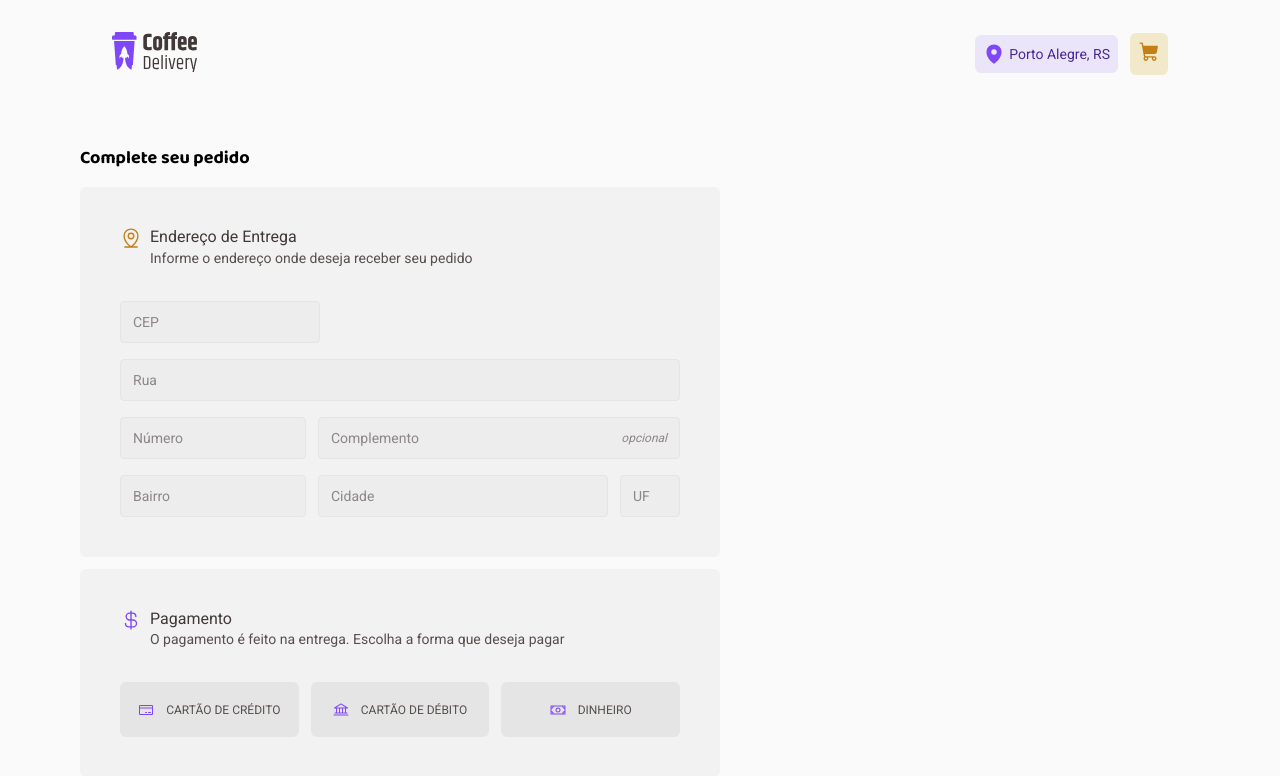
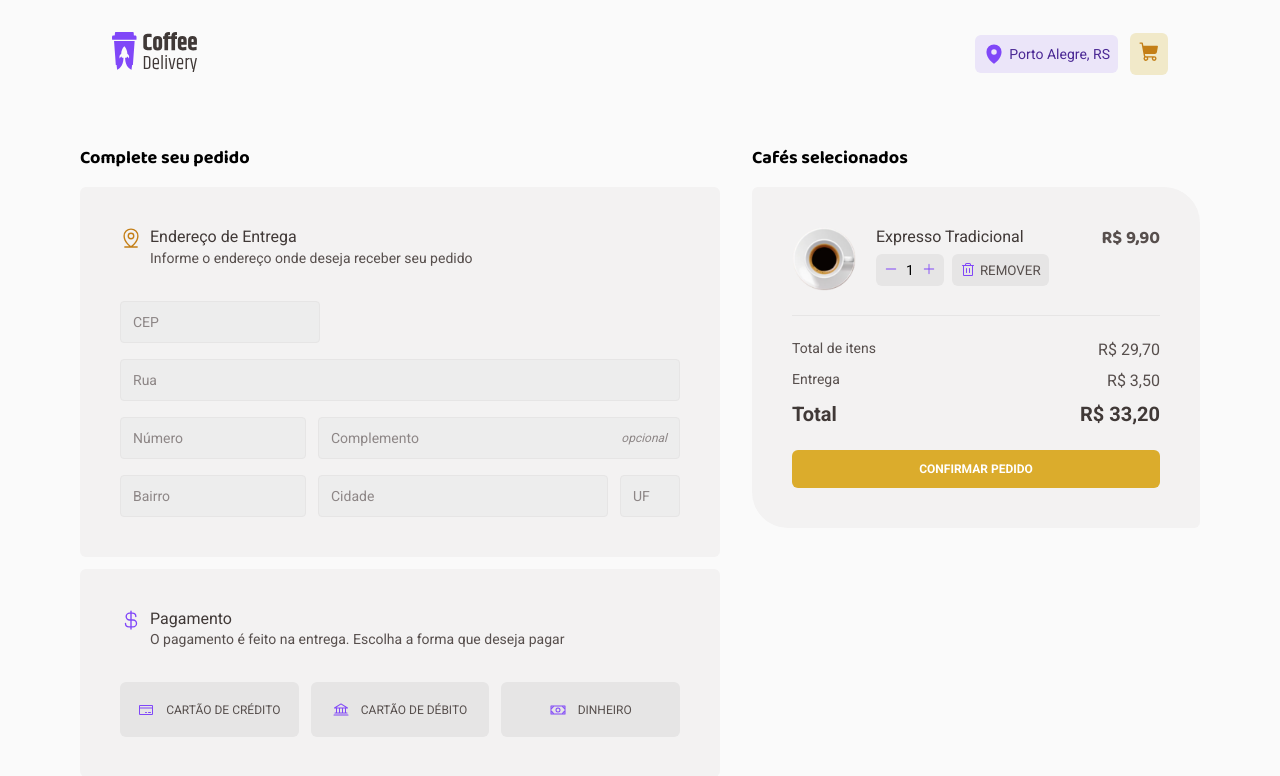
Before and after one commit to brunomat480/coffee-delivery, a React (Vite) app: page /checkout in a window 1280 px wide. Shown: the top 776 px of the page. Built offline with nearby package versions, Linux system fonts and the light colour scheme.

Commit message:
feat: form structure completed

```diff
--- a/src/pages/Checkout/index.tsx
+++ b/src/pages/Checkout/index.tsx
@@ -1,7 +1,10 @@
-import { Bank, CreditCard, CurrencyDollar, MapPinLine, Money } from '@phosphor-icons/react';
-import { CheckoutContainer, Form, FormContainer, FormGroup, FormPaymentContiner, FormPaymentGroup, PaymentButton } from './styles';
+import { Bank, CreditCard, CurrencyDollar, MapPinLine, Minus, Money, Plus, Trash } from '@phosphor-icons/react';
+import { ButtonContainer, ButtonRemover, Cart, CartContainer, CheckoutContainer, Form, FormContainer, FormGroup, FormPaymentContiner, FormPaymentGroup, InputGroup, PaymentButton, PricesGroup, Product, QuantityProducts } from './styles';
 import { useTheme } from 'styled-components';
 import { useState } from 'react';
+import { useForm } from 'react-hook-form';
+
+import coffee from '/cafes/traditional-express.svg';
 
 const paymentOptions = [
   {
@@ -23,18 +26,18 @@ export function Checkout() {
 
   const [formPayment, setFormPayment] = useState('');
 
+  const { register } = useForm();
+
   function handleSelectingPaymentMethod(payment: string) {
     setFormPayment(payment);
   }
 
-  console.log(formPayment);
-
   return (
     <CheckoutContainer>
-      <h2>Complete seu pedido</h2>
-
       <FormGroup>
         <FormContainer>
+          <h2>Complete seu pedido</h2>
+          <Form>
             <header>
               <MapPinLine color={colors['yellow-dark']} size={22} />
               <div>
@@ -43,25 +46,50 @@ export function Checkout() {
               </div>
             </header>
 
-          <Form>
-            <input type="text" placeholder="CEP" />
-            <input type="text" placeholder="Rua" />
+            <InputGroup>
+              <input
+                placeholder="CEP"
+                {...register('cep')}
+              />
+              <input
+                placeholder="Rua"
+                {...register('road')}
+              />
               <div>
-              <input type="text" placeholder="Número" />
+                <input
+                  type="number"
+                  placeholder="Número"
+                  {...register('number', { valueAsNumber: true })}
+                />
                 <div className="input">
-                <input type="text" placeholder="Complemento" />
+                  <input
+                    placeholder="Complemento"
+                    {...register('complement')}
+                  />
                   <small>opcional</small>
                 </div>
               </div>
               <div className="location">
                 <div>
-                <input type="text" placeholder="Bairro" />
-                <input type="text" placeholder="Cidade" />
+                  <input
+                    placeholder="Bairro"
+                    {...register('neighborhood')}
+                  />
+                  <input
+                    placeholder="Cidade"
+                    {...register('city')}
+                  />
                 </div>
-              <input type="text" placeholder="UF" maxLength={2} />
+                <input
+                  placeholder="UF"
+                  minLength={2}
+                  maxLength={2}
+                  {...register('fu')}
+                />
               </div>
+            </InputGroup>
+
           </Form>
-        </FormContainer>
 
           <FormPaymentContiner>
             <header>
@@ -86,7 +114,64 @@ export function Checkout() {
               ))}
             </FormPaymentGroup>
           </FormPaymentContiner>
+        </FormContainer>
+
+        <CartContainer>
+          <h2>Cafés selecionados</h2>
+
+          <Cart>
+            <Product>
+              <div className="control-product">
+                <img src={coffee} alt="" />
+
+                <div>
+                  <h3>Expresso Tradicional</h3>
+
+                  <div className="button-group">
+                    <QuantityProducts>
+                      <button type="button">
+                        <Minus color={colors.purple} size={14} />
+                      </button>
+                      <span>1</span>
+                      <button type="button">
+                        <Plus color={colors.purple} size={14} />
+                      </button>
+                    </QuantityProducts>
+
+                    <ButtonRemover type="button">
+                      <Trash color={colors.purple} size={16} />
+                      remover
+                    </ButtonRemover>
+                  </div>
+                </div>
+              </div>
+
+              <span>R$ 9,90</span>
+            </Product>
+
+            <PricesGroup>
+              <div>
+                <small>Total de itens</small>
+                <span>R$ 29,70</span>
+              </div>
+
+              <div>
+                <small>Entrega</small>
+                <span>R$ 3,50</span>
+              </div>
+
+              <div className="total">
+                <small>Total</small>
+                <span>R$ 33,20</span>
+              </div>
+            </PricesGroup>
+
+            <ButtonContainer type="submit">
+              confirmar pedido
+            </ButtonContainer>
+          </Cart>
+        </CartContainer>
       </FormGroup>
-    </CheckoutContainer>
+    </CheckoutContainer >
   );
 }
--- a/src/pages/Checkout/styles.ts
+++ b/src/pages/Checkout/styles.ts
@@ -2,29 +2,39 @@ import styled, { css } from 'styled-components';
 
 export const CheckoutContainer = styled.div`
   margin-top: 9rem;
+`;
 
+export const FormGroup = styled.form`
+  display: flex;
+  align-items: flex-start;
+  justify-content: space-between;
+`;
+
+export const FormContainer = styled.div`
   h2 {
     font-family: 'Baloo 2', sans-serif;
     font-size: 1.125rem;
   }
 `;
 
-export const FormGroup = styled.form``;
+export const Form = styled.div`
+  margin-top: 0.9375rem;
 
-export const FormContainer = styled.div`
-  margin-top: .9375rem;
+  background: ${({ theme }) => theme.colors['base-card']};
   padding: 2.5rem;
   width: 40rem;
-  background: ${({ theme }) => theme.colors['base-card']};
   border-radius: 6px;
 
   header {
+    margin-bottom: 2rem;
+
     display: flex;
     gap: .5rem;
     align-items: start;
 
     div {
       line-height: 130%;
+      display: block;
 
       h3 {
         font-size: 1rem;
@@ -40,9 +50,7 @@ export const FormContainer = styled.div`
   }
 `;
 
-export const Form = styled.div`
-  margin-top: 2rem;
-
+export const InputGroup = styled.div`
   display: flex;
   flex-direction: column;
   gap: 1rem;
@@ -57,6 +65,12 @@ export const Form = styled.div`
     color: ${({ theme }) => theme.colors['base-text']};
     font-size: .875rem;
     font-weight: 400;
+
+    &[type=number]::-webkit-outer-spin-button,
+    &[type=number]::-webkit-inner-spin-button {
+      -webkit-appearance: none;
+      margin: 0;
+    }
 
     &:focus {
       border-color: ${({ theme }) => theme.colors['yellow-dark']};
@@ -75,7 +89,6 @@ export const Form = styled.div`
   div {
     display: flex;
     align-items: center;
-    /* justify-content: space-between; */
     gap: .75rem;
 
     .input {
@@ -182,6 +195,7 @@ export const PaymentButton = styled.button<PaymentButtonProps>`
   border-radius: 6px;
 
   cursor: pointer;
+  transition: background .1s;
 
   ${({ $payment }) => $payment && css`
     border: 2px solid ${({ theme }) => theme.colors.purple};
@@ -190,4 +204,167 @@ export const PaymentButton = styled.button<PaymentButtonProps>`
   &:focus {
     border: 2px solid ${({ theme }) => theme.colors.purple};
   }
+
+  &:hover {
+    background: ${({ theme }) => theme.colors['base-hover']}
+  }
 `;
+
+export const CartContainer = styled.div`
+  h2 {
+    font-family: 'Baloo 2', sans-serif;
+    font-size: 1.125rem;
+  }
+`;
+
+export const Cart = styled.div`
+  width: 28rem;
+  padding: 2.5rem;
+  margin-top: 0.9375rem;
+  background: ${({ theme }) => theme.colors['base-card']};
+  border-radius: 6px 36px;
+`;
+
+export const Product = styled.div`
+  display: flex;
+  align-items: start;
+  justify-content: space-between;
+
+  border-bottom: 1px solid ${({ theme }) => theme.colors['base-button']};
+  padding-bottom: 1.5rem;
+
+  img {
+    width: 4rem;
+    height: 4rem;
+  }
+
+  .control-product {
+    display: flex;
+    gap: 1.25rem;
+
+    div {
+      h3 {
+        font-size: 1rem;
+        font-weight: 400;
+        color: ${({ theme }) => theme.colors['base-subtitle']};
+      }
+    }
+
+    .button-group {
+      margin-top: .5rem;
+
+      display: flex;
+      align-items: center;
+      gap: .5rem;
+    }
+  }
+
+  & > span {
+    font-family: 'Baloo 2', sans-serif;
+    font-size: 1.125rem;
+    line-height: 130%;
+    color: ${({ theme }) => theme.colors['base-text']};
+  }
+`;
+
+export const QuantityProducts = styled.div`
+  height: 2rem;
+  padding-inline: .5rem;
+  border-radius: 6px;
+
+  background: ${({ theme }) => theme.colors['base-button']};
+
+  display: flex;
+  align-items: center;
+  gap: .5rem;
+
+  font-size: .875rem;
+
+  button {
+    cursor: pointer;
+
+    &:hover {
+      svg {
+        fill: ${({ theme }) => theme.colors['purple-dark']};
+      }
+    }
+  }
+`;
+
+export const ButtonRemover = styled.button`
+  padding: .5rem;
+  background: ${({ theme }) => theme.colors['base-button']};
+  text-transform: uppercase;
+  color: ${({ theme }) => theme.colors['base-text']};
+  border-radius: 6px;
+
+  display: flex;
+  align-items: center;
+  gap: .25rem;
+
+  cursor: pointer;
+
+  &:hover {
+    background: ${({ theme }) => theme.colors['base-hover']};
+  }
+`;
+
+export const PricesGroup = styled.div`
+  display: flex;
+  flex-direction: column;
+  gap: .75rem;
+
+  margin-top: 1.5rem;
+
+  div {
+    display: flex;
+    justify-content: space-between;
+
+    small {
+      font-size: .875rem;
+      font-weight: 400;
+      color: ${({ theme }) => theme.colors['base-text']};
+    }
+
+    span {
+      font-size: 1rem;
+      font-weight: 400;
+      color: ${({ theme }) => theme.colors['base-text']};
+    }
+
+    &:last-child {
+      span {
+        font-size: 1.25rem;
+        font-weight: 700;
+        color: ${({ theme }) => theme.colors['base-subtitle']};
+      }
+
+      small {
+        font-size: 1.25rem;
+        font-weight: 700;
+        color: ${({ theme }) => theme.colors['base-subtitle']};
+      }
+    }
+  }
+
+
+`;
+
+export const ButtonContainer = styled.button`
+  width: 100%;
+  margin-top: 1.5rem;
+  padding-block: .75rem;
+  background: ${({ theme }) => theme.colors.yellow};
+  border-radius: 6px;
+
+  font-size: .75rem;
+  font-weight: 700;
+  text-transform: uppercase;
+  color: ${({ theme }) => theme.colors.white};
+  transition: background .1s;
+  cursor: pointer;
+
+  &:hover {
+    background: ${({ theme }) => theme.colors['yellow-dark']};
+  }
+`;
--- /dev/null
+++ b/src/utils/formatCep.ts
@@ -0,0 +1,6 @@
+export function formatCep(cep: string) {
+  return cep
+    .replace(/\D/g, '')
+    .replace(/(\d{5})(\d)/, '$1-$2')
+    .replace(/(-\d{3})\d+?$/, '$1');
+}
```
Lines whose indentation alone changed are shown as unchanged.
